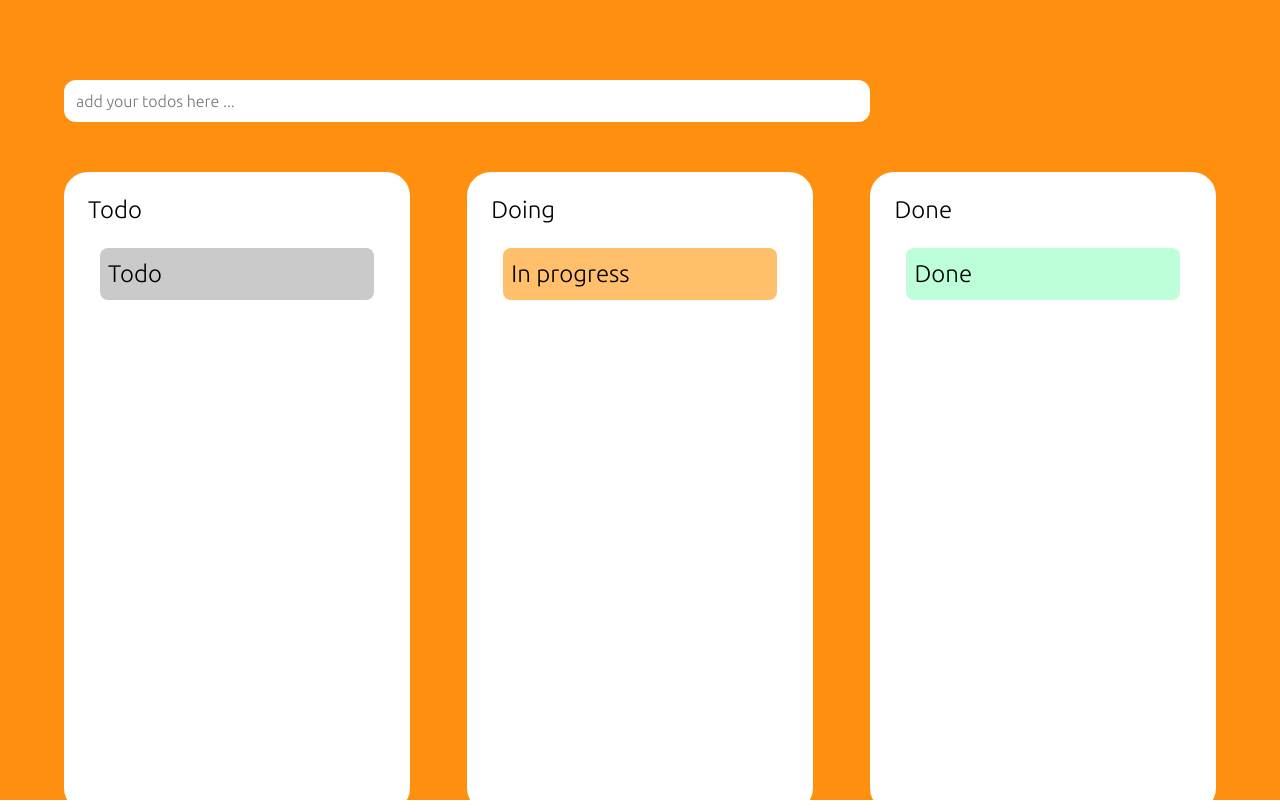
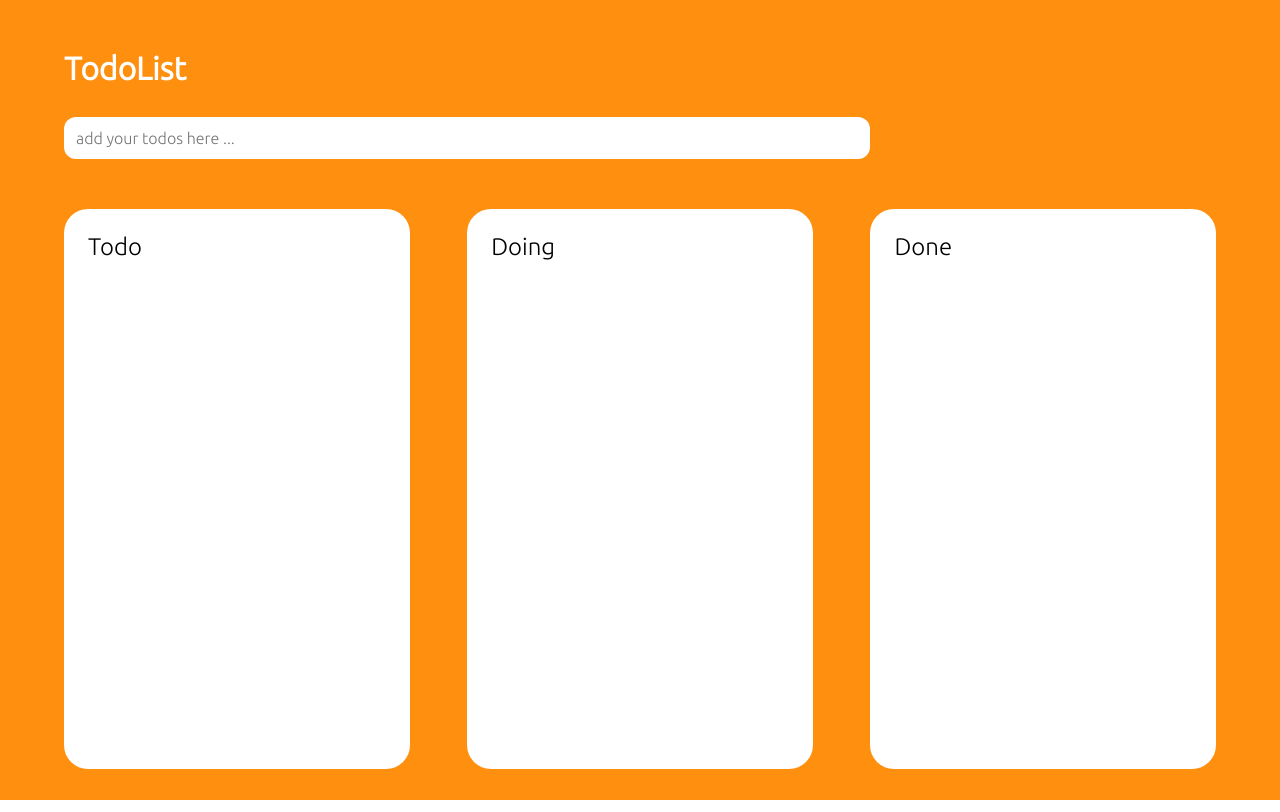
Before and after one commit to elhamhashemii/todo-list, a plain HTML site: page index.html in a window 1280 px wide. Drawn offline with Linux system fonts and the light colour scheme.

Commit message:
fix: improvement

```diff
--- a/index.html
+++ b/index.html
@@ -9,22 +9,19 @@
 </head>
 <body>
     <div class="container">
-        <!-- <h1>TodoList</h1> -->
         <div class="add-todo">
+            <h1>TodoList</h1>
             <input id="input" type="text" placeholder="add your todos here ...">
         </div>
         <div class="columns">
             <div class="box todo-box" data-drop-target="true">
                 <div class="task-title">Todo</div>
-                <div class="task-card todo-card" draggable="true">Todo</div>
             </div>
             <div class="box doing-box" data-drop-target="true">
                 <div class="task-title">Doing</div>
-                <div class="task-card doing-card" draggable="true">In progress</div>
             </div>
             <div class="box done-box" data-drop-target="true">
                 <div class="task-title">Done</div>
-                <div class="task-card done-card" draggable="true">Done</div>
             </div>
         </div>
     </div>
--- a/style.css
+++ b/style.css
@@ -19,6 +19,7 @@
     padding-top: 50px;
     color: #fff;
 }
+
 
 .add-todo{
     width: 90%;
@@ -51,7 +52,8 @@
     background-color: #fff;
     border-radius: 24px;
     width: 30%;
-    height: 80vh;
+    min-height: 70vh;
+    height: fit-content;
     padding: 24px;
     font-size: 24px;
 }
```
